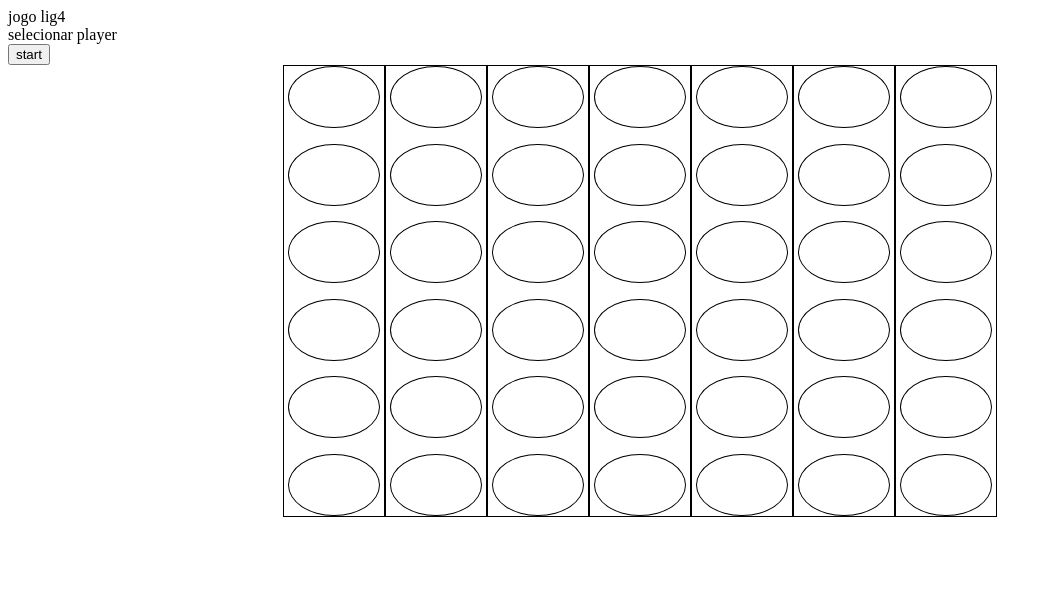
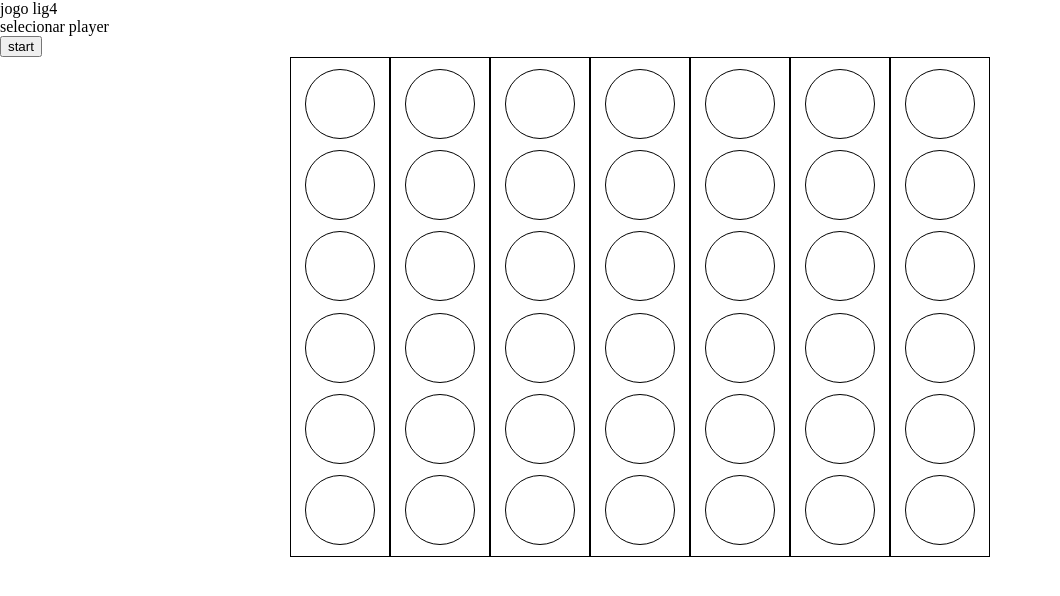
Before and after one commit to Kenzie-Academy-Brasil-Developers/entrega-lig-4-sprint-5-lourivanluz, a plain HTML site: page index.html in a window 1280 px wide. Shown: the whole page, without its empty margins (0-1060 px from the left). Drawn offline with Linux system fonts and the light colour scheme.

Commit message:
concluído
Função reseteJogo recebe um parâmetro string para pegar o elemento que vai receber o reset, é concatenado com # para pegar o ID sendo passado para constante alvo e depois removendo tudo do alvo

```diff
--- a/index.js
+++ b/index.js
@@ -35,5 +35,12 @@ const buscaFilho = (elemento,classe1,classe2) =>{
     }
 }
 
+function reseteJogo (elemento) {
+
+    const alvo = document.querySelector(`#${elemento}`)
+
+    alvo.remove()
+}
+
 
 tabulacao(containerGame)
--- a/style.css
+++ b/style.css
@@ -1,22 +1,40 @@
+html, body, header, main, footer, div, h1, p, span {
+    margin: 0;
+    padding: 0;
+    box-sizing: border-box;
+}
+
+ /* VARIÁVEIS DE COR */
+:root {
+    --corPreto: #000000;
+}
+
+/* VARIÁVEIS DE DIMENSÕES */
+:root {
+    --raioDoCirculo: 70px;
+    --alturaDaColuna: 500px;
+    --larguraDaColuna: 100px;
+}
+
 .container-game {
     display: flex;
     justify-content: center;
 }
 
 .coluna {
-    height: 450px;
-    width: 100px;
-    border: 1px solid black;
+    height: var(--alturaDaColuna);
+    width: var(--larguraDaColuna);
+    border: 1px solid var(--corPreto);
     display: flex;
     flex-direction: column-reverse;
-    justify-content: space-between;
+    justify-content: space-evenly;
     align-items: center;
 }
 
 .linha {
-    width: 90px;
-    height: 60px;
-    border: 1px solid black;
+    width: var(--raioDoCirculo);
+    height: var(--raioDoCirculo);
+    border: 1px solid var(--corPreto);
     border-radius: 100%;
     text-align: center;
 }
```
